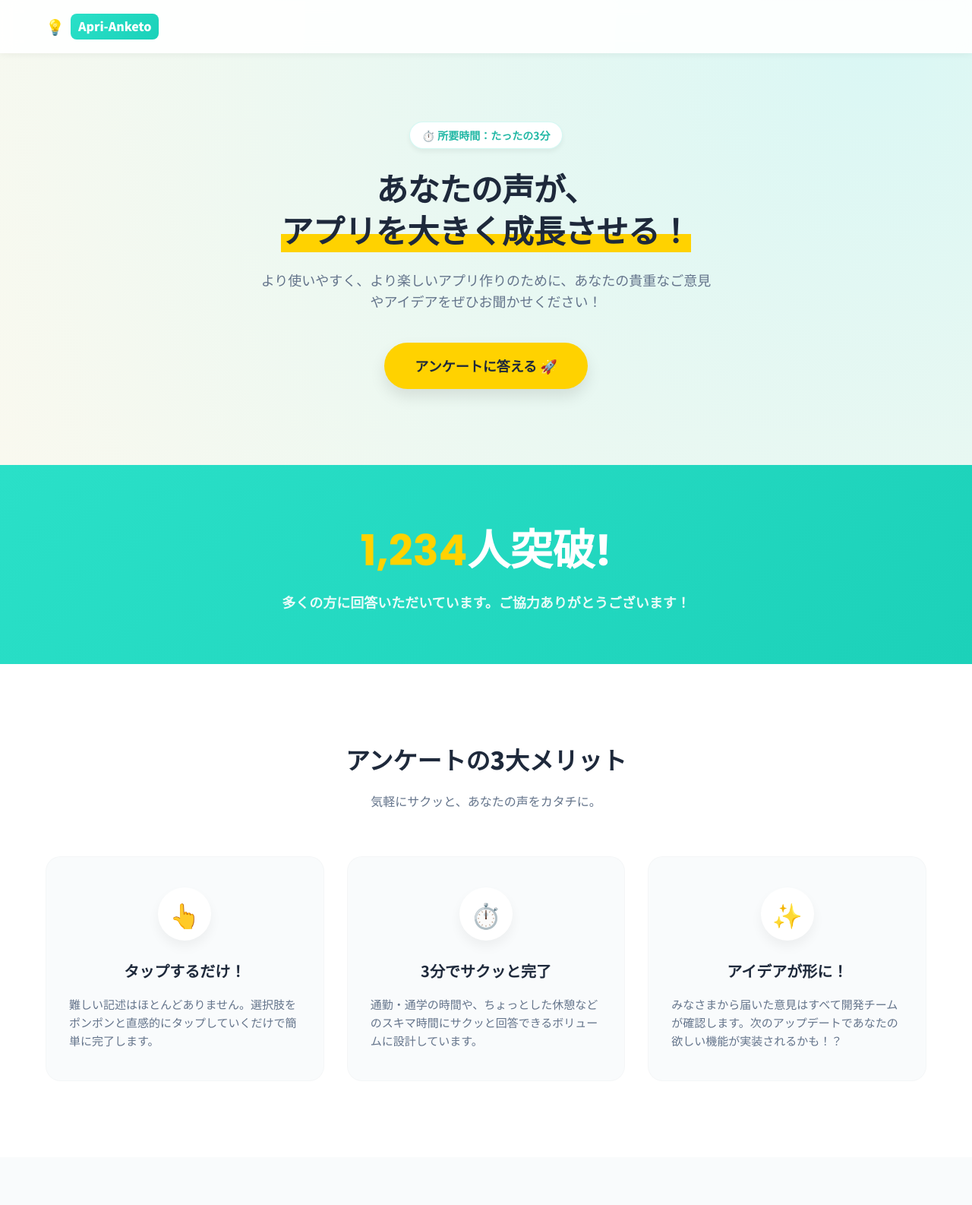
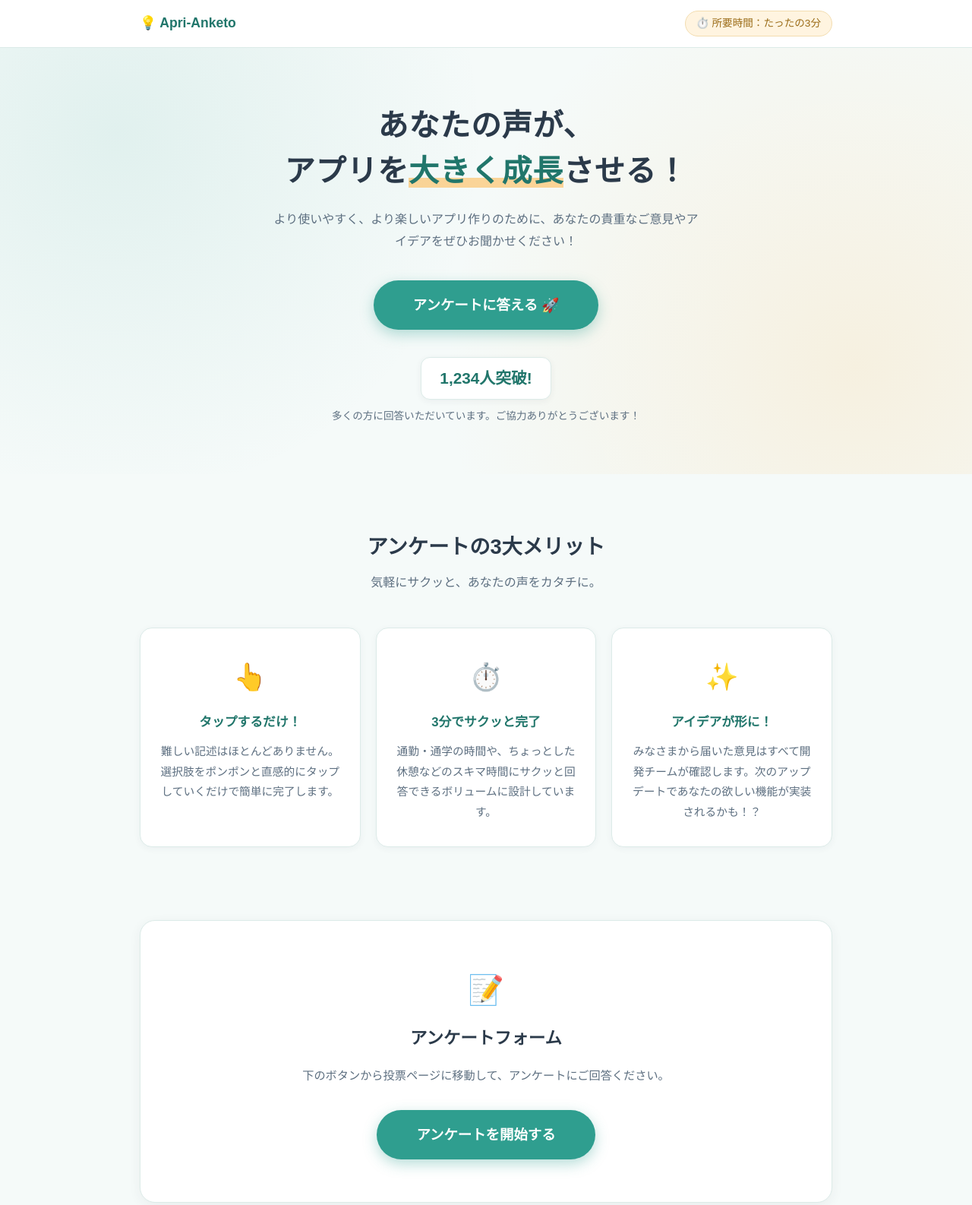
Before and after one commit to kenken6291/apri-anketo, a plain HTML site: page index.html in a window 1280 px wide. Shown: the top 1586 px of the page at 76% size. Drawn offline with Linux system fonts and the light colour scheme.

Commit message:
Add files via upload

```diff
--- a/index.html
+++ b/index.html
@@ -4,321 +4,287 @@
 <meta charset="UTF-8">
 <meta name="viewport" content="width=device-width, initial-scale=1.0">
 <title>アプリアンケート | あなたの声がアプリを育てる</title>
-    <link rel="preconnect" href="https://fonts.googleapis.com">
-    <link rel="preconnect" href="https://fonts.gstatic.com" crossorigin>
-    <link href="https://fonts.googleapis.com/css2?family=Noto+Sans+JP:wght@400;700;900&family=Poppins:wght@400;600;700&display=swap" rel="stylesheet">
 <style>
   :root {
-            --primary: #2AE0C8;
-            --primary-dark: #22b8a5;
-            --accent: #FFD200;
-            --accent-dark: #e6bd00;
-            --background: #F9FBFC;
-            --text: #1E293B;
-            --text-light: #64748B;
-            --white: #FFFFFF;
+    --ink: #2b3a4a;
+    --ink-soft: #5d6f80;
+    --accent: #2f9e8f;
+    --accent-deep: #21766b;
+    --sun: #ffb547;
+    --bg: #f5faf9;
+    --card: #ffffff;
+    --line: #dcebe8;
   }
 
-        * {
-            box-sizing: border-box;
-            margin: 0;
-            padding: 0;
+  * { margin: 0; padding: 0; box-sizing: border-box; }
+
+  body {
+    font-family: "Hiragino Kaku Gothic ProN", "Hiragino Sans", "Yu Gothic", "Meiryo", sans-serif;
+    color: var(--ink);
+    background: var(--bg);
+    line-height: 1.8;
   }
 
-        body {
-            font-family: 'Noto Sans JP', 'Poppins', sans-serif;
-            background-color: var(--background);
-            color: var(--text);
-            line-height: 1.6;
-            overflow-x: hidden;
+  a { color: inherit; }
+
+  .wrap {
+    max-width: 960px;
+    margin: 0 auto;
+    padding: 0 24px;
   }
 
-        .container {
-            width: 100%;
-            max-width: 1200px;
-            margin: 0 auto;
-            padding: 0 20px;
+  /* ===== Header ===== */
+  header {
+    background: var(--card);
+    border-bottom: 1px solid var(--line);
+    position: sticky;
+    top: 0;
+    z-index: 10;
   }
 
-        /* Header */
-        header {
-            background-color: rgba(255, 255, 255, 0.9);
-            backdrop-filter: blur(10px);
-            position: fixed;
-            top: 0;
-            left: 0;
-            width: 100%;
-            z-index: 1000;
-            box-shadow: 0 2px 10px rgba(0,0,0,0.05);
-        }
-
-        .header-wrap {
+  .header-inner {
     display: flex;
+    align-items: center;
     justify-content: space-between;
-            align-items: center;
-            height: 70px;
+    padding: 14px 24px;
+    max-width: 960px;
+    margin: 0 auto;
   }
 
   .logo {
-            font-size: 20px;
-            font-weight: 900;
-            color: var(--text);
-            display: flex;
-            align-items: center;
-            gap: 8px;
+    font-weight: 700;
+    font-size: 1.1rem;
     text-decoration: none;
+    color: var(--accent-deep);
   }
 
-        .logo span {
-            background: linear-gradient(135deg, var(--primary), #1ad1b9);
-            color: white;
-            padding: 4px 10px;
-            border-radius: 8px;
-            font-size: 16px;
+  .time-badge {
+    font-size: 0.85rem;
+    background: #fff4e0;
+    color: #9a6b16;
+    border: 1px solid #f3ddb0;
+    border-radius: 999px;
+    padding: 4px 14px;
+    white-space: nowrap;
   }
 
-        /* Hero Section */
+  /* ===== Hero ===== */
   .hero {
-            padding: 160px 0 100px 0;
-            background: radial-gradient(circle at 90% 10%, rgba(42, 224, 200, 0.15) 0%, rgba(255, 210, 0, 0.05) 100%);
     text-align: center;
-            position: relative;
-        }
-
-        .hero-badge {
-            display: inline-block;
-            background-color: var(--white);
-            padding: 6px 16px;
-            border-radius: 30px;
-            font-size: 14px;
-            font-weight: 700;
-            color: var(--primary-dark);
-            box-shadow: 0 4px 6px rgba(0,0,0,0.05);
-            margin-bottom: 24px;
-            border: 1px solid rgba(42, 224, 200, 0.2);
+    padding: 72px 0 64px;
+    background:
+      radial-gradient(circle at 12% 20%, rgba(47,158,143,0.10), transparent 40%),
+      radial-gradient(circle at 88% 75%, rgba(255,181,71,0.14), transparent 45%);
   }
 
   .hero h1 {
-            font-size: 42px;
-            font-weight: 900;
-            line-height: 1.3;
-            margin-bottom: 24px;
-            letter-spacing: -0.5px;
+    font-size: clamp(1.6rem, 4.5vw, 2.5rem);
+    line-height: 1.5;
+    letter-spacing: 0.02em;
+    margin-bottom: 20px;
   }
 
-        .hero h1 span {
-            background: linear-gradient(transparent 60%, var(--accent) 60%);
+  .hero h1 .em {
+    color: var(--accent-deep);
+    background: linear-gradient(transparent 70%, rgba(255,181,71,0.55) 70%);
   }
 
-        .hero p {
-            font-size: 18px;
-            color: var(--text-light);
-            max-width: 600px;
-            margin: 0 auto 40px auto;
+  .hero p.lead {
+    color: var(--ink-soft);
+    max-width: 560px;
+    margin: 0 auto 36px;
   }
 
-        /* Buttons */
-        .btn {
-            display: inline-flex;
-            align-items: center;
-            justify-content: center;
+  .cta-btn {
+    display: inline-block;
+    background: var(--accent);
+    color: #fff;
+    font-size: 1.15rem;
+    font-weight: 700;
     text-decoration: none;
-            font-weight: 700;
-            font-size: 18px;
-            padding: 16px 40px;
-            border-radius: 50px;
-            transition: all 0.3s ease;
-            box-shadow: 0 10px 20px rgba(0,0,0,0.1);
-            cursor: pointer;
-            border: none;
+    padding: 16px 52px;
+    border-radius: 999px;
+    box-shadow: 0 6px 18px rgba(47,158,143,0.35);
+    transition: transform 0.15s ease, box-shadow 0.15s ease, background 0.15s ease;
   }
 
-        .btn-primary {
-            background-color: var(--accent);
-            color: var(--text);
+  .cta-btn:hover {
+    background: var(--accent-deep);
+    transform: translateY(-2px);
+    box-shadow: 0 10px 24px rgba(47,158,143,0.4);
   }
 
-        .btn-primary:hover {
-            transform: translateY(-3px);
-            box-shadow: 0 15px 25px rgba(255, 210, 0, 0.3);
-            background-color: var(--accent-dark);
+  .cta-btn:focus-visible {
+    outline: 3px solid var(--sun);
+    outline-offset: 3px;
   }
 
-        /* Features Section */
-        .features {
-            padding: 100px 0;
-            background-color: var(--white);
+  .social-proof {
+    margin-top: 36px;
   }
 
-        .section-title {
-            text-align: center;
-            margin-bottom: 60px;
+  .social-proof .count {
+    display: inline-block;
+    font-weight: 700;
+    color: var(--accent-deep);
+    font-size: 1.3rem;
+    background: var(--card);
+    border: 1px solid var(--line);
+    border-radius: 12px;
+    padding: 8px 24px;
+    box-shadow: 0 2px 8px rgba(43,58,74,0.06);
   }
 
-        .section-title h2 {
-            font-size: 32px;
-            font-weight: 900;
-            margin-bottom: 16px;
+  .social-proof small {
+    display: block;
+    margin-top: 10px;
+    color: var(--ink-soft);
+    font-size: 0.85rem;
   }
 
-        .section-title p {
-            color: var(--text-light);
-            font-size: 16px;
+  /* ===== Merits ===== */
+  .merits {
+    padding: 72px 0;
   }
 
-        .feature-grid {
-            display: grid;
-            grid-template-columns: repeat(3, 1fr);
-            gap: 30px;
-        }
-
-        .feature-card {
-            background-color: var(--background);
-            padding: 40px 30px;
-            border-radius: 20px;
+  .merits h2 {
     text-align: center;
-            transition: transform 0.3s ease;
-            border: 1px solid rgba(0,0,0,0.02);
-        }
-
-        .feature-card:hover {
-            transform: translateY(-5px);
-        }
-
-        .feature-icon {
-            width: 70px;
-            height: 70px;
-            background-color: var(--white);
-            border-radius: 50px;
-            display: flex;
-            align-items: center;
-            justify-content: center;
-            font-size: 32px;
-            margin: 0 auto 24px auto;
-            box-shadow: 0 8px 15px rgba(0,0,0,0.05);
-        }
-
-        .feature-card h3 {
-            font-size: 20px;
-            font-weight: 700;
-            margin-bottom: 16px;
-        }
-
-        .feature-card p {
-            color: var(--text-light);
-            font-size: 15px;
-            text-align: left;
-        }
-
-        /* Stats Section */
-        .stats {
-            padding: 8px 0;
-            background: linear-gradient(135deg, var(--primary), #1cd1b9);
-            color: var(--white);
-            text-align: center;
-        }
-
-        .stats-wrap {
-            padding: 60px 0;
-        }
-
-        .stats-counter {
-            font-family: 'Poppins', sans-serif;
-            font-size: 56px;
-            font-weight: 700;
+    font-size: clamp(1.3rem, 3vw, 1.7rem);
     margin-bottom: 8px;
   }
 
-        .stats-counter span {
-            color: var(--accent);
+  .merits .sub {
+    text-align: center;
+    color: var(--ink-soft);
+    margin-bottom: 44px;
   }
 
-        .stats p {
-            font-size: 18px;
-            font-weight: 700;
-            opacity: 0.9;
+  .merit-grid {
+    display: grid;
+    grid-template-columns: repeat(3, 1fr);
+    gap: 20px;
   }
 
-        /* Form Area placeholder */
-        .form-section {
-            padding: 100px 0;
+  .merit-card {
+    background: var(--card);
+    border: 1px solid var(--line);
+    border-radius: 16px;
+    padding: 32px 24px;
     text-align: center;
-            background-color: var(--background);
+    box-shadow: 0 2px 10px rgba(43,58,74,0.05);
   }
 
-        .form-container {
-            max-width: 600px;
-            margin: 0 auto;
-            background-color: var(--white);
-            padding: 40px;
-            border-radius: 24px;
-            box-shadow: 0 20px 40px rgba(0,0,0,0.05);
+  .merit-card .icon {
+    font-size: 2.2rem;
+    display: block;
+    margin-bottom: 14px;
   }
 
-        /* Footer */
-        footer {
-            background-color: var(--text);
-            color: rgba(255,255,255,0.7);
-            padding: 40px 0;
-            text-align: center;
-            font-size: 14px;
+  .merit-card h3 {
+    font-size: 1.05rem;
+    margin-bottom: 10px;
+    color: var(--accent-deep);
   }
 
-        /* Responsive */
-        @media (max-width: 968px) {
-            .feature-grid {
-                grid-template-columns: 1fr;
-                gap: 20px;
+  .merit-card p {
+    font-size: 0.92rem;
+    color: var(--ink-soft);
   }
-            .hero h1 {
-                font-size: 32px;
+
+  /* ===== Form section ===== */
+  .questionnaire {
+    padding: 24px 0 88px;
   }
+
+  .form-card {
+    background: var(--card);
+    border: 1px solid var(--line);
+    border-radius: 20px;
+    padding: 56px 32px;
+    text-align: center;
+    box-shadow: 0 4px 16px rgba(43,58,74,0.06);
+  }
+
+  .form-card .icon {
+    font-size: 2.4rem;
+    display: block;
+    margin-bottom: 10px;
+  }
+
+  .form-card h2 {
+    font-size: 1.4rem;
+    margin-bottom: 14px;
+  }
+
+  .form-card p {
+    color: var(--ink-soft);
+    font-size: 0.95rem;
+    margin-bottom: 32px;
+  }
+
+  /* ===== Footer ===== */
+  footer {
+    border-top: 1px solid var(--line);
+    background: var(--card);
+    text-align: center;
+    padding: 24px;
+    font-size: 0.82rem;
+    color: var(--ink-soft);
+  }
+
+  @media (max-width: 720px) {
+    .merit-grid { grid-template-columns: 1fr; }
+    .hero { padding: 56px 0 48px; }
+    .header-inner { flex-direction: column; gap: 8px; }
+  }
+
+  @media (prefers-reduced-motion: reduce) {
+    .cta-btn { transition: none; }
   }
 </style>
 </head>
 <body>
 
 <header>
-        <div class="container header-wrap">
-            <a href="#" class="logo">💡 <span>Apri-Anketo</span></a>
+  <div class="header-inner">
+    <a class="logo" href="#">💡 Apri-Anketo</a>
+    <span class="time-badge">⏱️ 所要時間：たったの3分</span>
   </div>
 </header>
 
 <section class="hero">
-        <div class="container">
-            <div class="hero-badge">⏱️ 所要時間：たったの3分</div>
-            <h1>あなたの声が、<br><span>アプリを大きく成長させる！</span></h1>
-            <p>より使いやすく、より楽しいアプリ作りのために、あなたの貴重なご意見やアイデアをぜひお聞かせください！</p>
-            <a href="https://kenken6291.github.io/touhyou/" class="btn btn-primary">アンケートに答える 🚀</a>
+  <div class="wrap">
+    <h1>あなたの声が、<br>アプリを<span class="em">大きく成長</span>させる！</h1>
+    <p class="lead">より使いやすく、より楽しいアプリ作りのために、あなたの貴重なご意見やアイデアをぜひお聞かせください！</p>
+
+    <!-- ★ リンク先を touhyou に変更 -->
+    <a class="cta-btn" href="https://kenken6291.github.io/touhyou/">アンケートに答える 🚀</a>
+
+    <div class="social-proof">
+      <span class="count">1,234人突破!</span>
+      <small>多くの方に回答いただいています。ご協力ありがとうございます！</small>
+    </div>
   </div>
 </section>
 
-    <section class="stats">
-        <div class="container stats-wrap">
-            <div class="stats-counter"><span>1,234</span>人突破!</div>
-            <p>多くの方に回答いただいています。ご協力ありがとうございます！</p>
-        </div>
-    </section>
+<section class="merits">
+  <div class="wrap">
+    <h2>アンケートの3大メリット</h2>
+    <p class="sub">気軽にサクッと、あなたの声をカタチに。</p>
 
-    <section class="features">
-        <div class="container">
-            <div class="section-title">
-                <h2>アンケートの3大メリット</h2>
-                <p>気軽にサクッと、あなたの声をカタチに。</p>
-            </div>
-            <div class="feature-grid">
-                <div class="feature-card">
-                    <div class="feature-icon">👆</div>
+    <div class="merit-grid">
+      <div class="merit-card">
+        <span class="icon">👆</span>
         <h3>タップするだけ！</h3>
         <p>難しい記述はほとんどありません。選択肢をポンポンと直感的にタップしていくだけで簡単に完了します。</p>
       </div>
-                <div class="feature-card">
-                    <div class="feature-icon">⏱️</div>
+      <div class="merit-card">
+        <span class="icon">⏱️</span>
         <h3>3分でサクッと完了</h3>
         <p>通勤・通学の時間や、ちょっとした休憩などのスキマ時間にサクッと回答できるボリュームに設計しています。</p>
       </div>
-                <div class="feature-card">
-                    <div class="feature-icon">✨</div>
+      <div class="merit-card">
+        <span class="icon">✨</span>
         <h3>アイデアが形に！</h3>
         <p>みなさまから届いた意見はすべて開発チームが確認します。次のアップデートであなたの欲しい機能が実装されるかも！？</p>
       </div>
@@ -326,21 +292,21 @@
   </div>
 </section>
 
-    <section id="questionnaire" class="form-section">
-        <div class="container">
-            <div class="form-container">
-                <div class="feature-icon" style="background-color: var(--background);">📝</div>
-                <h2 style="margin-bottom: 16px; font-weight: 700;">アンケートフォーム</h2>
-                <p style="color: var(--text-light); margin-bottom: 30px;">（ここにGoogleフォームなどの埋め込みコードや、アンケートシステムのリンクを設置できます）</p>
-                <button class="btn btn-primary" style="width: 100%; box-shadow: none;" onclick="alert('アンケートフォームへ遷移します（実装例）')">アンケートを開始する</button>
+<section class="questionnaire" id="questionnaire">
+  <div class="wrap">
+    <div class="form-card">
+      <span class="icon">📝</span>
+      <h2>アンケートフォーム</h2>
+      <p>下のボタンから投票ページに移動して、アンケートにご回答ください。</p>
+
+      <!-- ★ リンク先を touhyou に変更 -->
+      <a class="cta-btn" href="https://kenken6291.github.io/touhyou/">アンケートを開始する</a>
     </div>
   </div>
 </section>
 
 <footer>
-        <div class="container">
-            <p>&copy; 2026 kenken6291. Created with GitHub Pages.</p>
-        </div>
+  © 2026 kenken6291. Created with GitHub Pages.
 </footer>
 
 </body>
```
Lines whose indentation alone changed are shown as unchanged.
